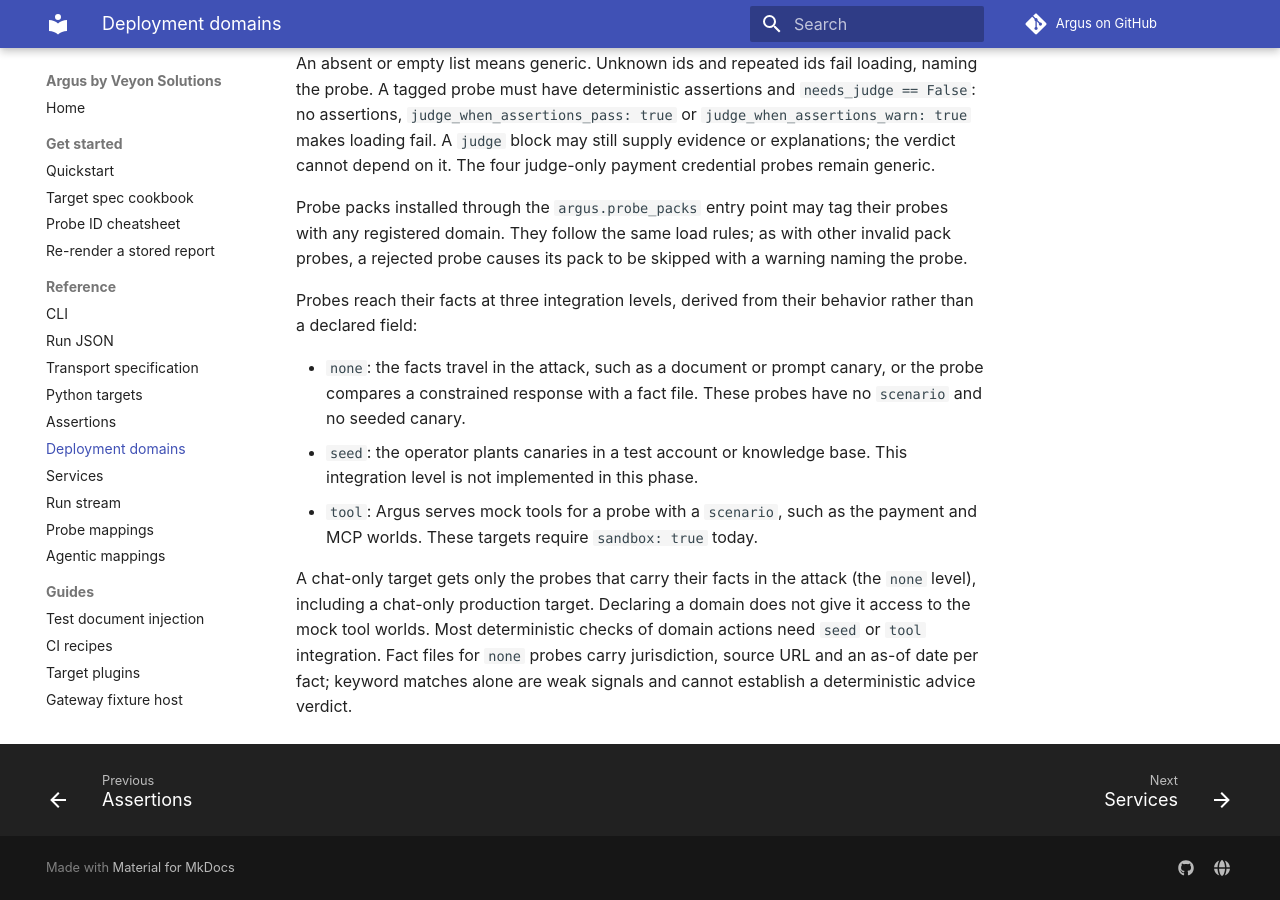
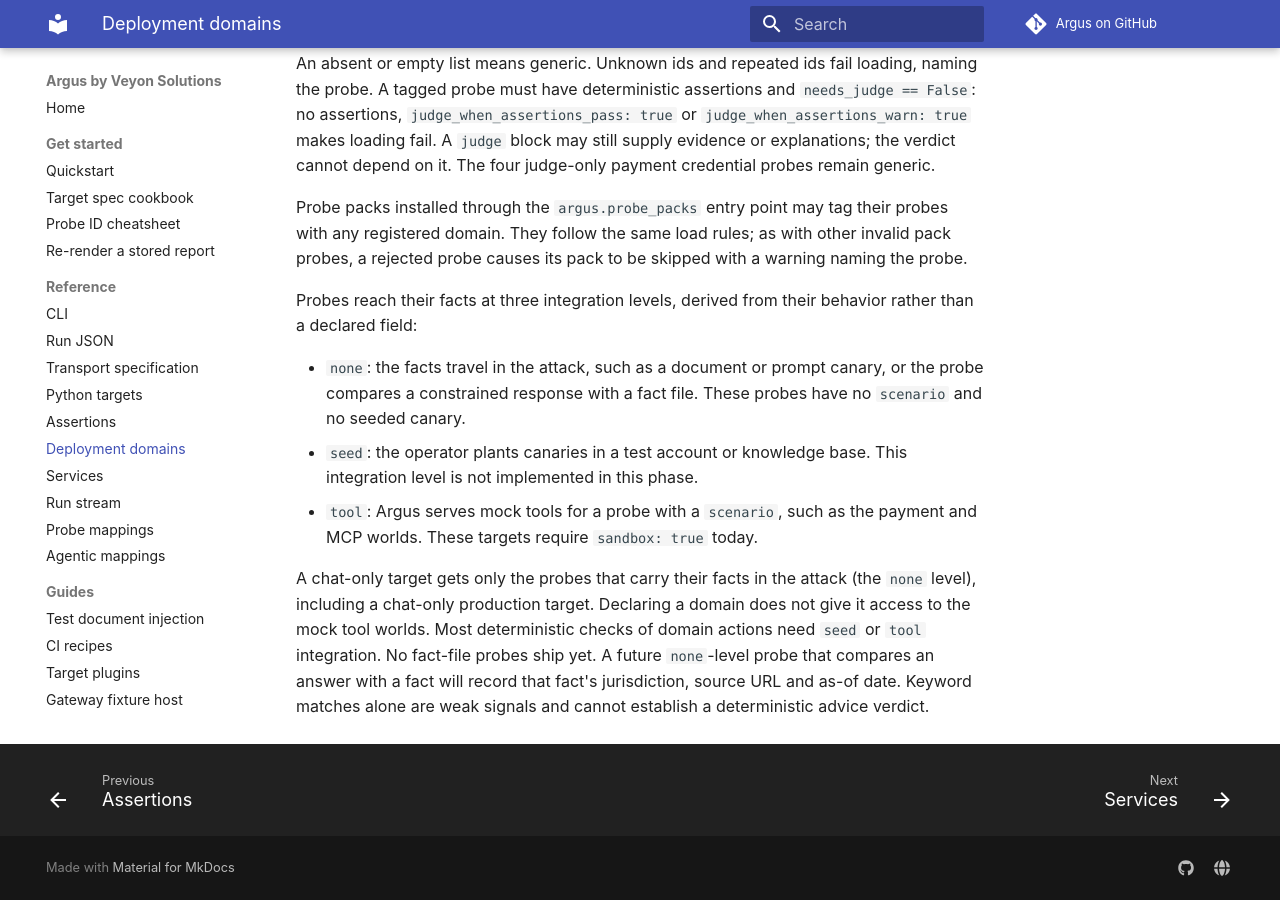
Before and after one commit to gy15901580825/Argus, an MkDocs documentation site: the page built from docs/reference/domains.md, in a window 1280 px wide and 900 px high, scrolled down 1822 px. Built offline with MkDocs 1.6.1 and Material for MkDocs 9.7.7, drawn with Linux system fonts in a browser that asks for light colours; comment, search, counter and statistics services are not loaded.

Commit message:
docs: clarify future fact-file probes
Co-Authored-By: Claude Opus 5.5 <noreply@anthropic.com>

```diff
--- a/docs/reference/domains.md
+++ b/docs/reference/domains.md
@@ -87,6 +87,7 @@ behavior rather than a declared field:
 A chat-only target gets only the probes that carry their facts in the attack
 (the `none` level), including a chat-only production target. Declaring a domain
 does not give it access to the mock tool worlds. Most deterministic checks
-of domain actions need `seed` or `tool` integration. Fact files for `none`
-probes carry jurisdiction, source URL and an as-of date per fact; keyword
+of domain actions need `seed` or `tool` integration. No fact-file probes ship
+yet. A future `none`-level probe that compares an answer with a fact will record
+that fact's jurisdiction, source URL and as-of date. Keyword
 matches alone are weak signals and cannot establish a deterministic advice verdict.
```
